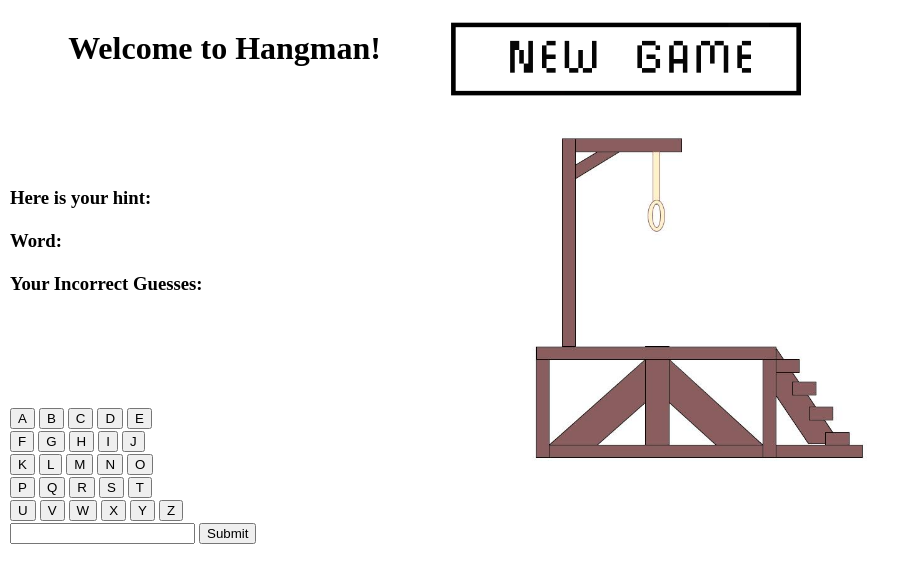
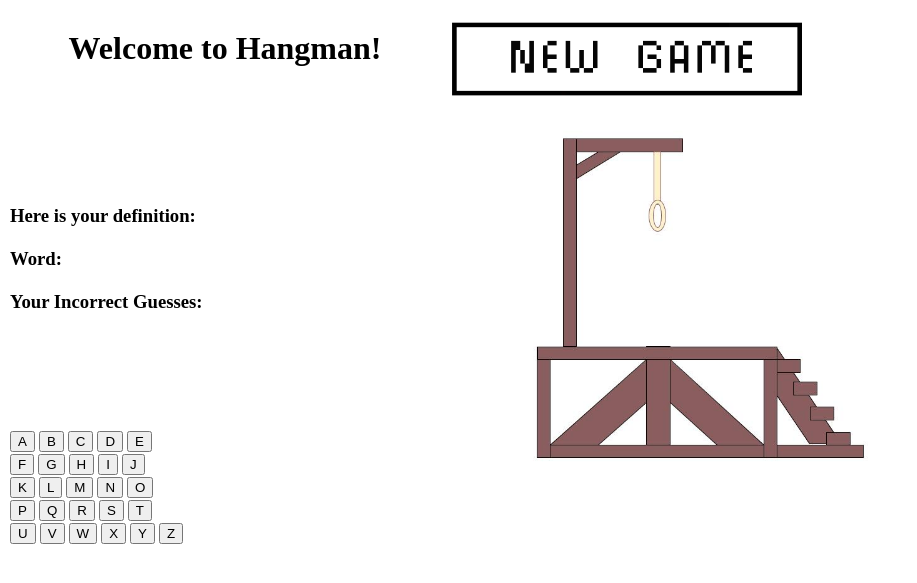
Before and after one commit to RyanHaki/lyntax_final, a Jekyll site: the page built from _pages/Hangman2.html, in a window 1280 px wide. Shown: the top 583 px of the page, without its empty margins (0-917 px from the left). Built offline with Jekyll 4.4.1, drawn with Linux system fonts in a browser that asks for light colours.

Commit message:
hangman2 changes

```diff
--- a/_pages/Hangman2.html
+++ b/_pages/Hangman2.html
@@ -46,7 +46,7 @@ title: Hangman2
                     <table>
                         <tr>
                             <td>
-                                <h3 class="text-black">Here is your hint:</h3>
+                                <h3 class="text-black">Here is your definition:</h3>
                                 <h4 id="definition"></h4>
                             </td>
                         </tr>
@@ -121,29 +121,14 @@ title: Hangman2
                                     <input type="button" value="Z" onclick="Letter(this)" id="mykey"/>
                                 </td>
                             </tr>
-                            <tr>
-                                <td>
-                                    <input type="label" id="selection" name="selection" >
-                                    <input type="button" value="Submit" onclick="return submitInput();">
-
-                                </td>
-                            </tr>
                         </table>
 
                     </form>
 
                     </td>
-                    <td>
-
-                    </td>
                 </tr>
 
             </tbody>
-
-    </table>
-    <span id = "key"></span>
-    <span id = "demo"></span>
-    </p>
 </div>
 
 <script>
```
Also changed, not shown: other parts of _pages/Hangman2.html (+10 -11 lines). Lines whose indentation alone changed are shown as unchanged.
